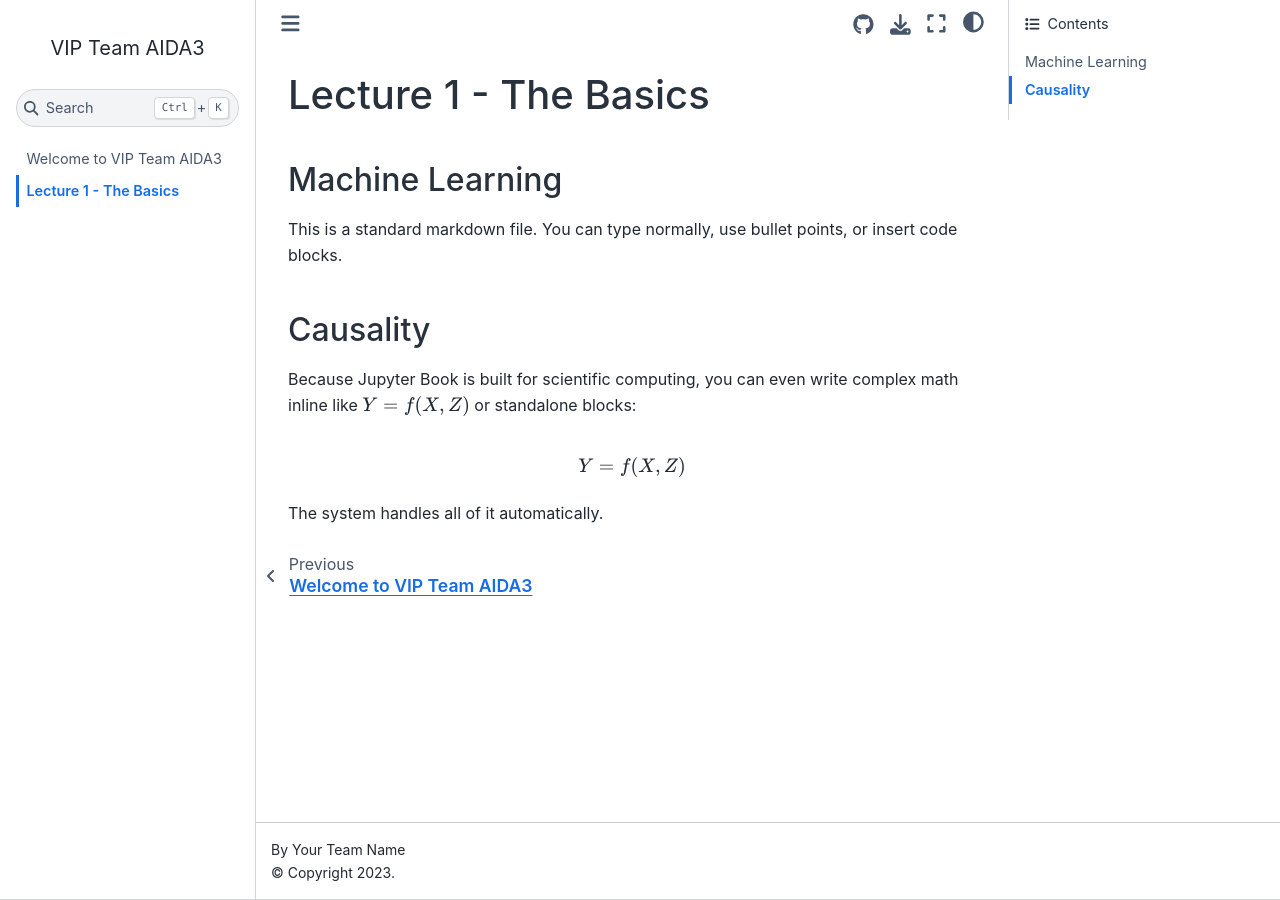
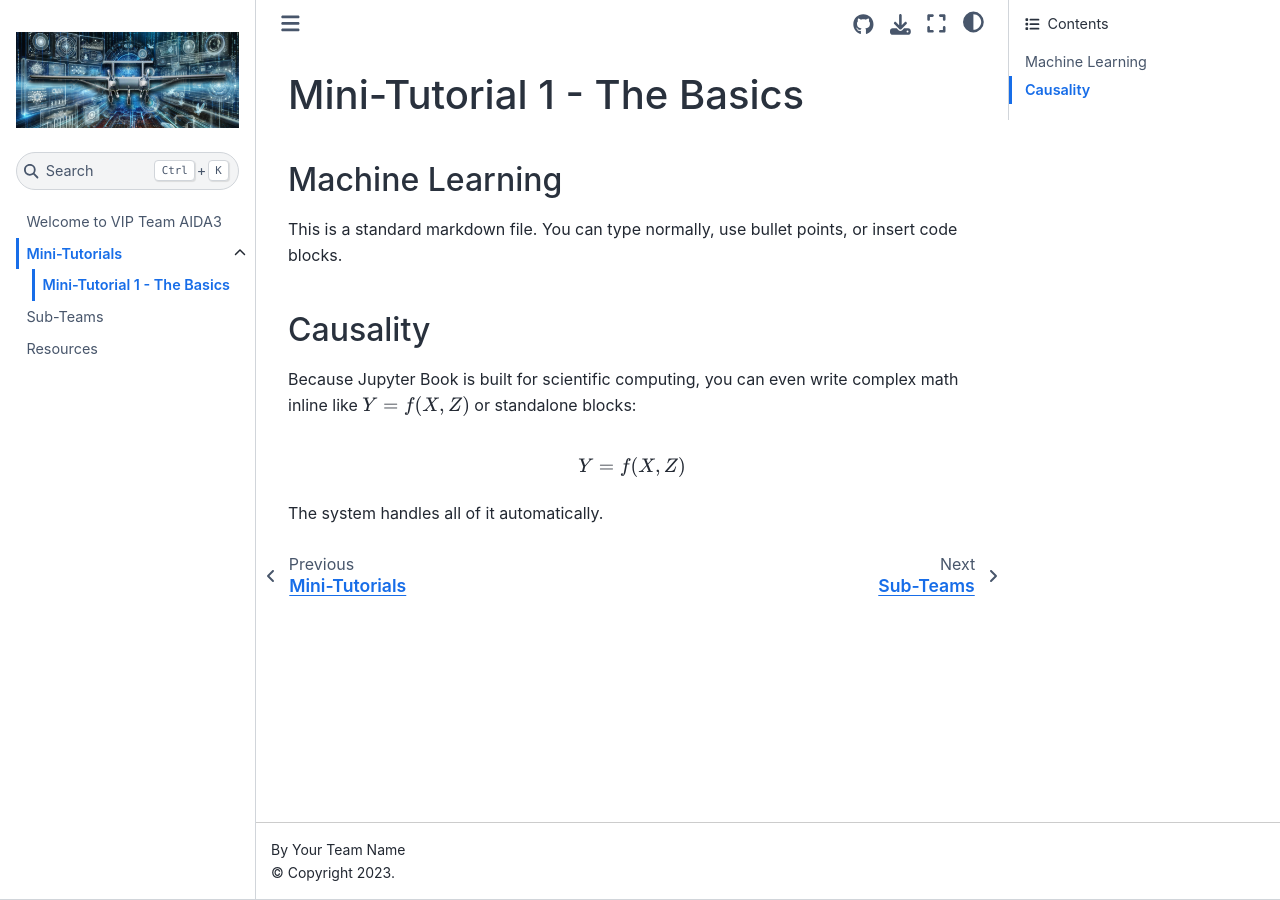
Before and after one commit to VIP-Team-AIDA3/VIP-Team-AIDA3.github.io, a Jupyter Book: the page built from mini-tutorials/lecture01.md, in a window 1280 px wide. Built offline with Jupyter Book 1.0.4 settings and Sphinx 7.4.7 and the Sphinx Book theme 1.1.4, drawn with Linux system fonts in a browser that asks for light colours.

Commit message:
Add image and resources template

```diff
--- a/_config.yml
+++ b/_config.yml
@@ -1,6 +1,6 @@
 title: VIP Team AIDA3
 author: Your Team Name
-logo: "" # You can add a path to an image later if you want
+logo: _static/flyer-graphic2.jpg
 
 # Theme settings to match the PyData look
 html:
--- a/_toc.yml
+++ b/_toc.yml
@@ -1,4 +1,8 @@
 format: jb-book
 root: index
 chapters:
-  - file: lecture01
+  - file: mini-tutorials/index
+    sections:
+      - file: mini-tutorials/lecture01
+  - file: sub-teams/index
+  - file: resources/index
--- a/lecture01.md
+++ b/mini-tutorials/lecture01.md
@@ -1,4 +1,4 @@
-# Lecture 1 - The Basics
+# Mini-Tutorial 1 - The Basics
 
 ## Machine Learning
 This is a standard markdown file. You can type normally, use bullet points, or insert code blocks.
```
Also changed, not shown: mini-tutorials/index.md (added, +3 -0 lines), resources/index.md (added, +3 -0 lines), sub-teams/index.md (added, +3 -0 lines), _static/flyer-graphic2.jpg (added).
